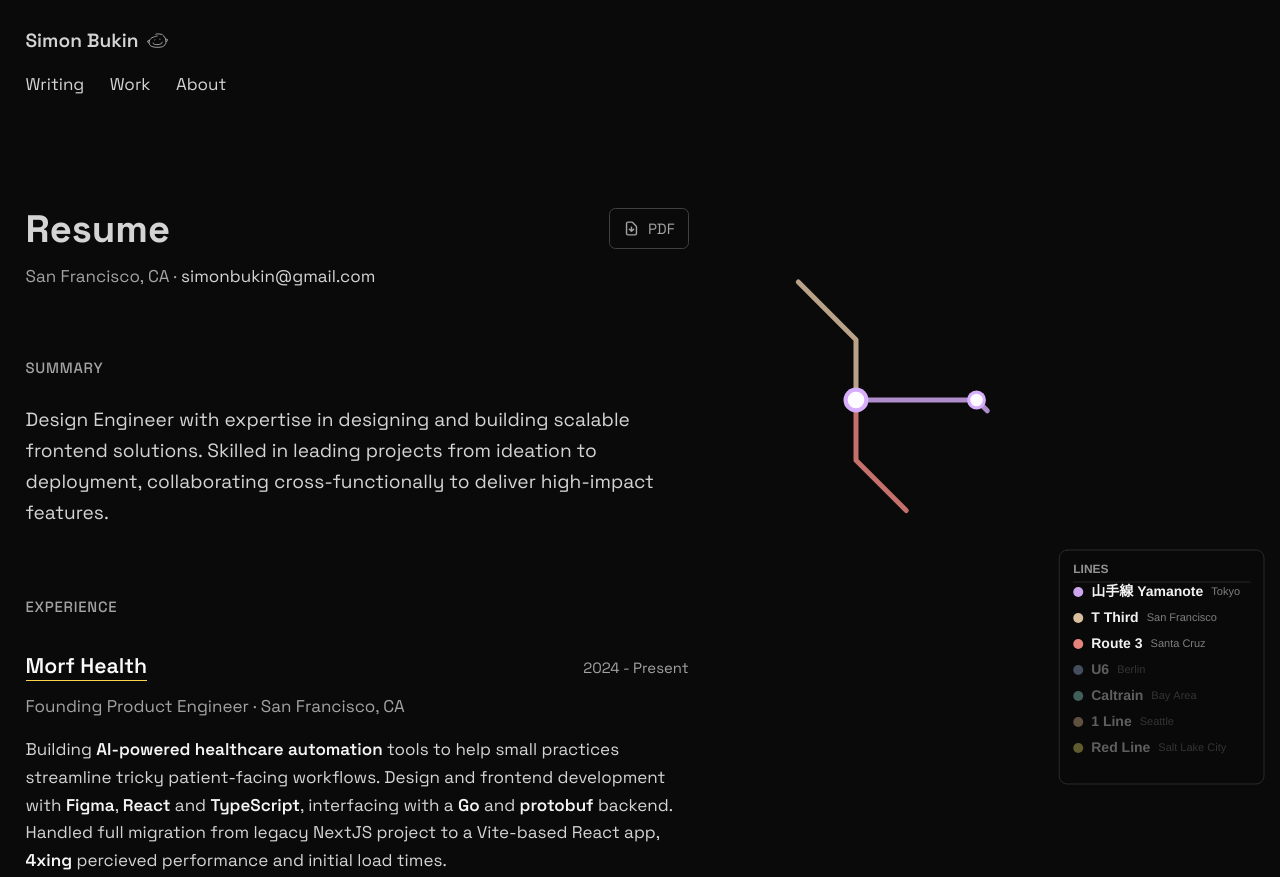
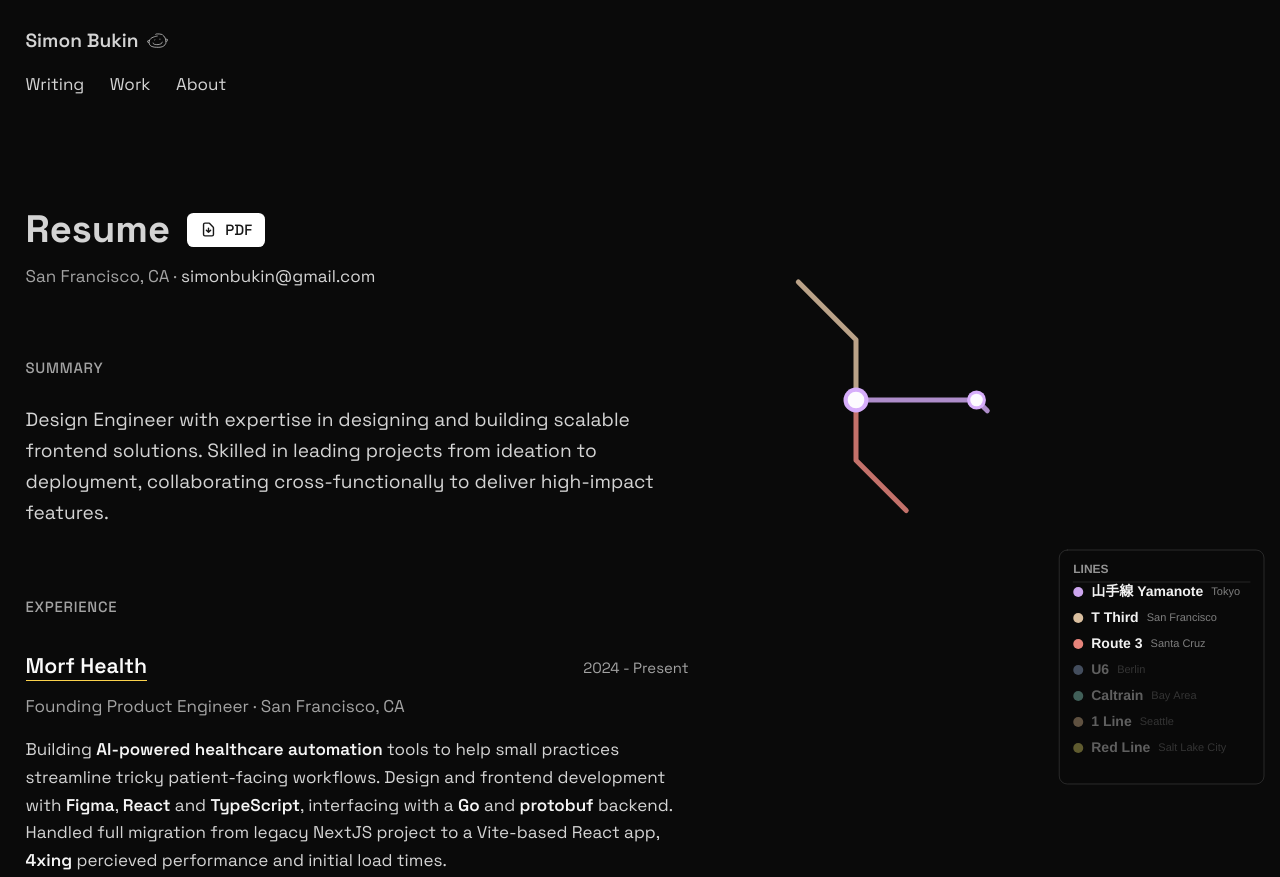
Before and after one commit to simonbukin/personal-website, an Astro site: page /resume in a window 1280 px wide. Shown: the top 877 px of the page. Built offline with nearby package versions, Linux system fonts and the light colour scheme; Astro itself is replaced by a stand-in of ours.

Commit message:
resume styling

```diff
--- a/src/pages/resume.astro
+++ b/src/pages/resume.astro
@@ -23,17 +23,12 @@ const volunteerContent = await Promise.all(volunteer.map(e => render(e)));
 <BaseLayout title="Resume - Simon Bukin" description="Simon Bukin's professional resume">
   <div class="max-w-2xl px-6 py-12 md:py-20">
     <header class="mb-16">
-      <div class="flex items-start justify-between gap-4">
-        <div>
-          <h1 class="text-4xl font-bold mb-3">Resume</h1>
-          <p class="text-neutral-400">
-            San Francisco, CA · <a href="mailto:simonbukin@gmail.com" class="text-neutral-300 hover:text-white transition-colors">simonbukin@gmail.com</a>
-          </p>
-        </div>
+      <div class="flex items-center gap-4 mb-3">
+        <h1 class="text-4xl font-bold">Resume</h1>
         <a
           href="/resume.pdf"
           download="Simon_Bukin_Resume.pdf"
-          class="flex items-center gap-2 px-3 py-2 text-sm text-neutral-400 hover:text-white border border-neutral-700 hover:border-neutral-500 rounded-md transition-colors"
+          class="flex items-center gap-2 px-3 py-1.5 text-sm font-medium bg-white text-neutral-900 hover:bg-neutral-200 rounded-md transition-colors"
         >
           <svg class="w-4 h-4" fill="none" stroke="currentColor" viewBox="0 0 24 24">
             <path stroke-linecap="round" stroke-linejoin="round" stroke-width="2" d="M12 10v6m0 0l-3-3m3 3l3-3m2 8H7a2 2 0 01-2-2V5a2 2 0 012-2h5.586a1 1 0 01.707.293l5.414 5.414a1 1 0 01.293.707V19a2 2 0 01-2 2z" />
@@ -41,6 +36,9 @@ const volunteerContent = await Promise.all(volunteer.map(e => render(e)));
           PDF
         </a>
       </div>
+      <p class="text-neutral-400">
+        San Francisco, CA · <a href="mailto:simonbukin@gmail.com" class="text-neutral-300 hover:text-white transition-colors">simonbukin@gmail.com</a>
+      </p>
     </header>
 
     {summaryContent && (
```
